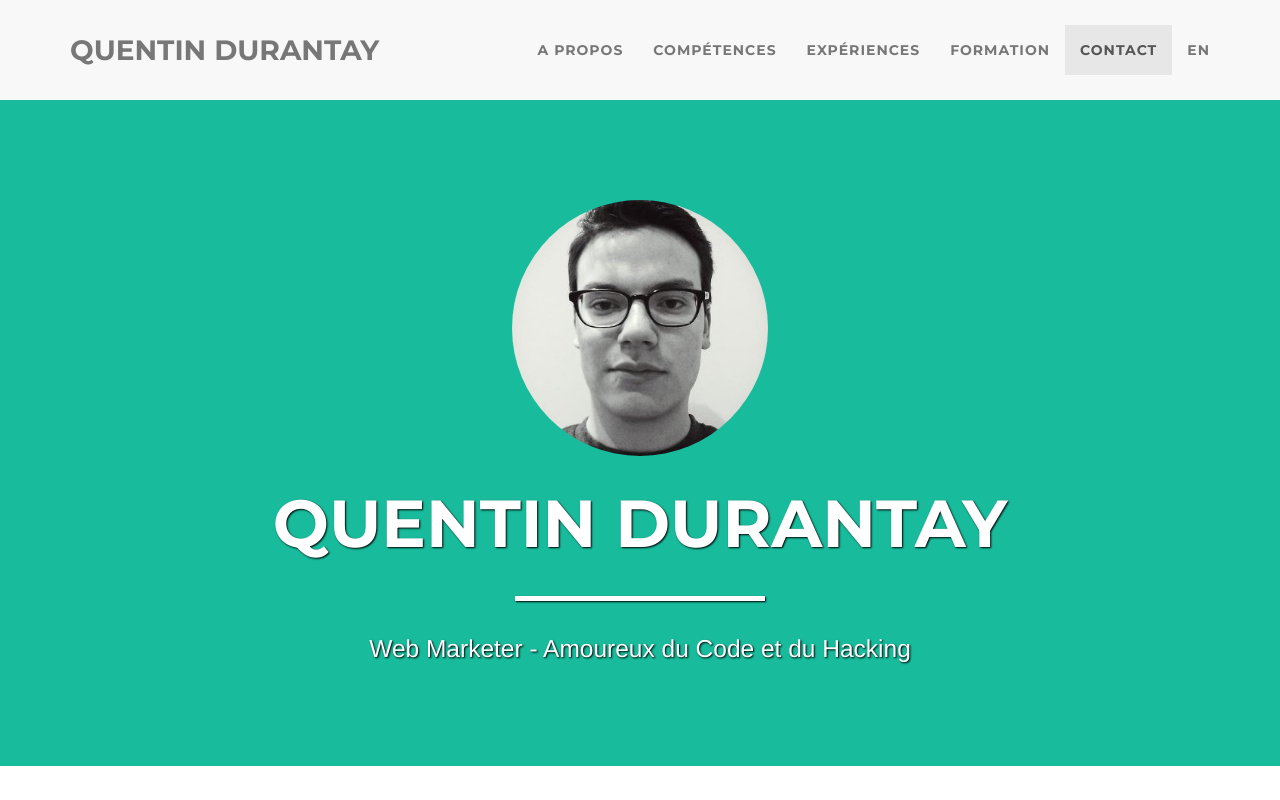
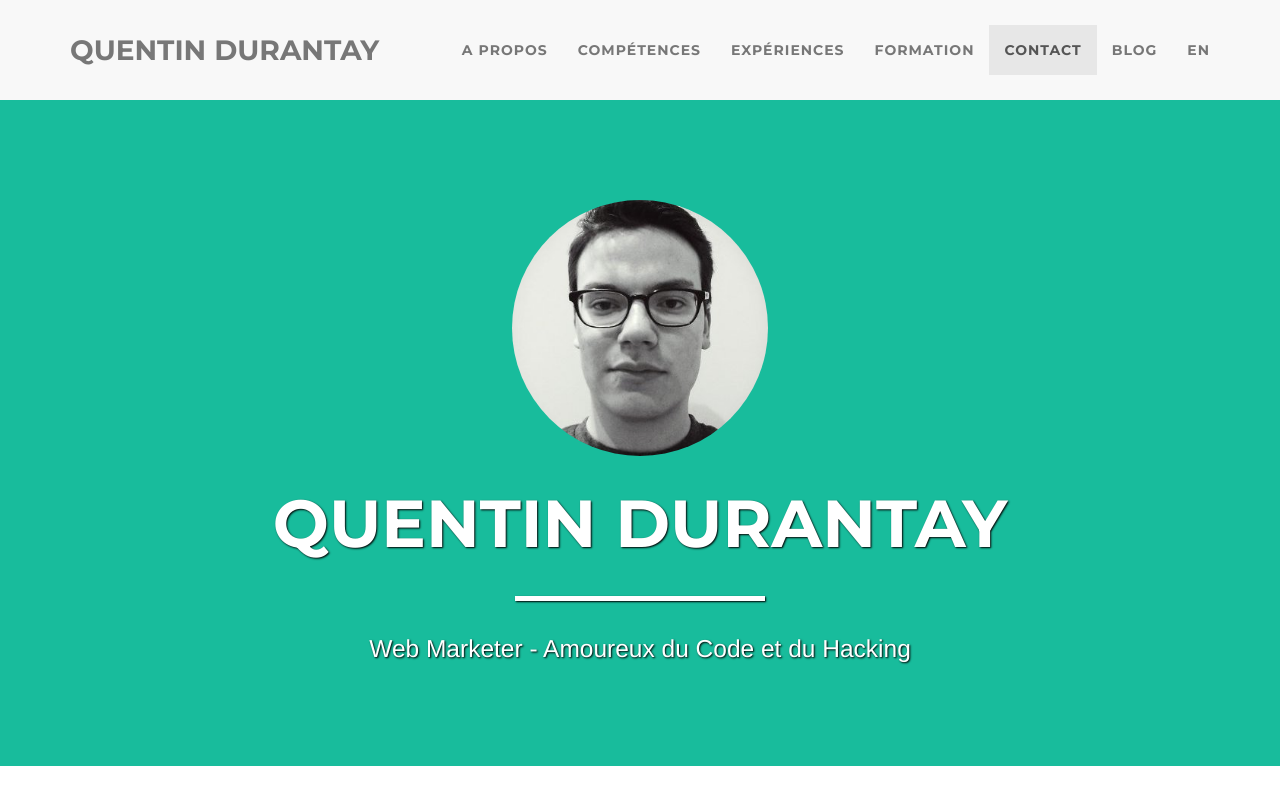
Before and after one commit to VonStruddle/vonstruddle.github.io, a plain HTML site: page fr/index.html in a window 1280 px wide. Shown: the top 800 px of the page. Drawn offline with nearby package versions, Linux system fonts and the light colour scheme.

Commit message:
Add links to blog

```diff
--- a/fr/index.html
+++ b/fr/index.html
@@ -88,6 +88,9 @@
           </li>
           <li class="page-scroll">
             <a href="#contact">Contact</a>
+          </li>
+          <li class="page-scroll">
+            <a href="/blog">Blog</a>
           </li>
           <li class="page-scroll">
             <a href="../index.html">EN</a>
```
Also changed, not shown: index.html (+3 -0 lines).
